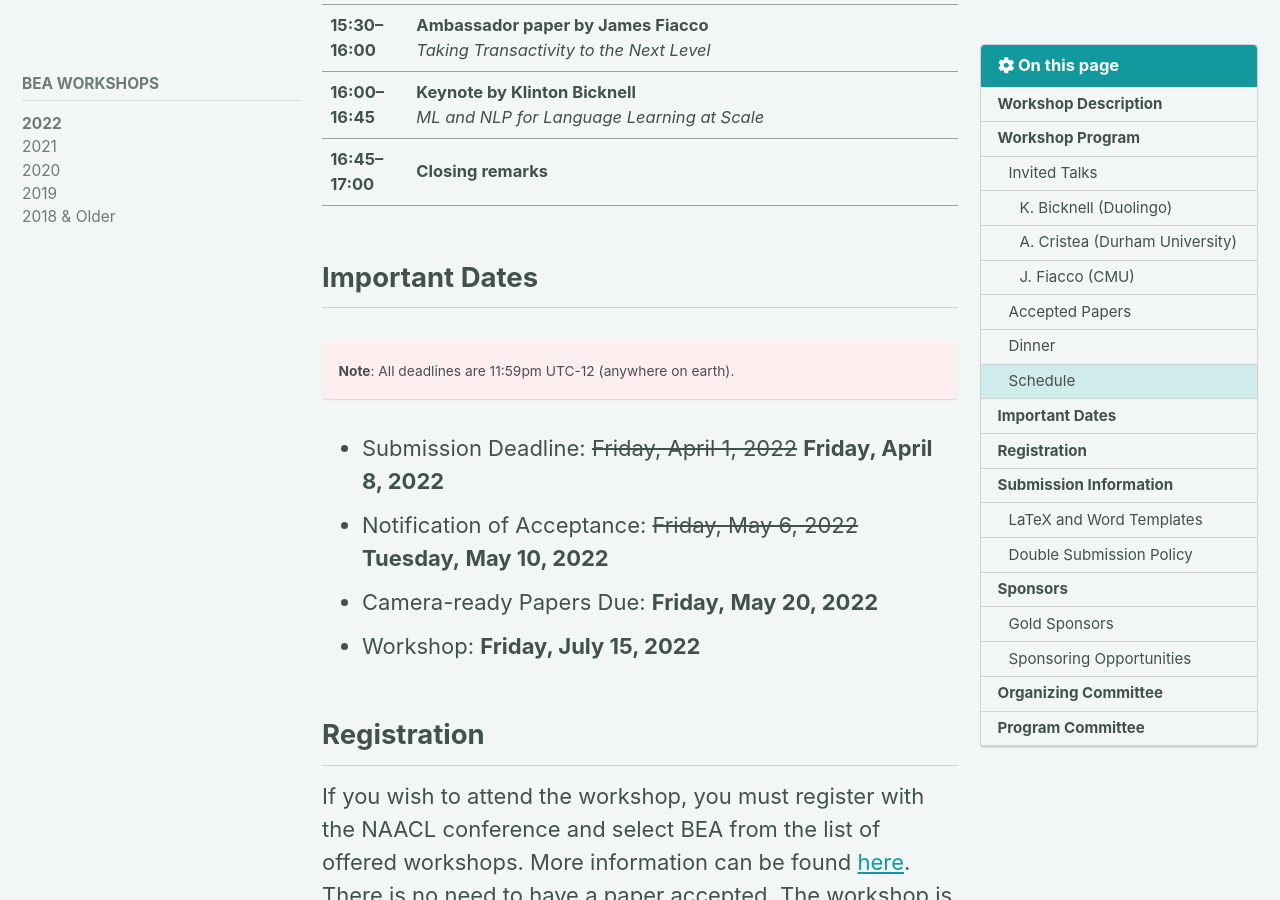
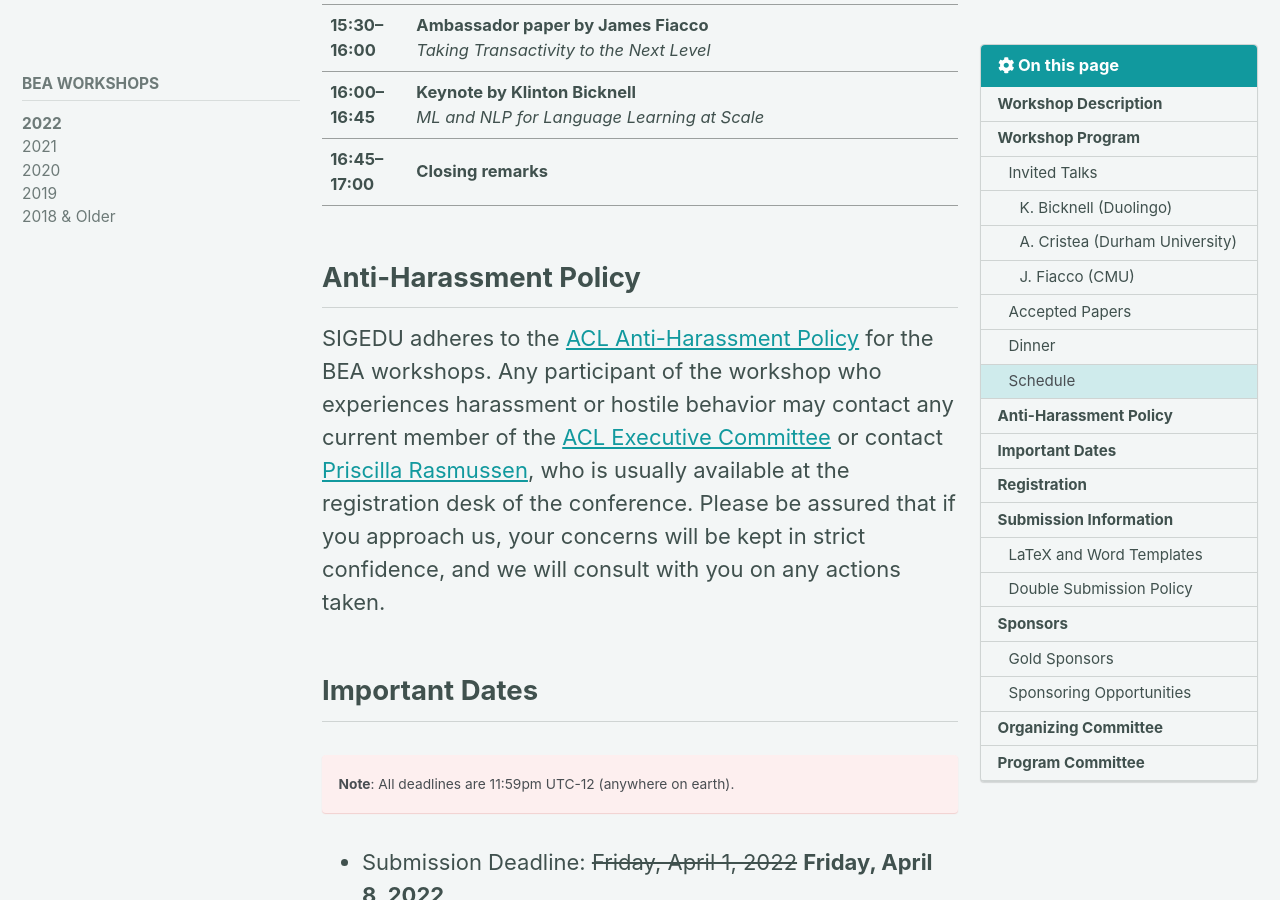
Before and after one commit to sigedu-org/website, a Jekyll site: the page built from _pages/bea/bea17.md, in a window 1280 px wide and 900 px high, scrolled down 13723 px. Built offline with Jekyll 4.4.1, drawn with Linux system fonts in a browser that asks for light colours; cached includes are drawn as plain includes; nearby versions of some CDN libraries.

Commit message:
Added Anti-Harassment Policy

```diff
--- a/_pages/bea/bea17.md
+++ b/_pages/bea/bea17.md
@@ -237,6 +237,10 @@ As is the tradition, the dinner will be free for student participants. Unlike th
 | **16:00–16:45** | **Keynote by Klinton Bicknell** <br> *ML and NLP for Language Learning at Scale* |
 | **16:45–17:00** | **Closing remarks** |
 
+## Anti-Harassment Policy
+
+SIGEDU adheres to the <a href="https://www.aclweb.org/adminwiki/index.php?title=Anti-Harassment_Policy">ACL Anti-Harassment Policy</a> for the BEA workshops. Any participant of the workshop who experiences harassment or hostile behavior may contact any current member of the <a href="https://www.aclweb.org/portal/about">ACL Executive Committee</a> or contact <a href="mailto:acl@aclweb.org">Priscilla Rasmussen</a>, who is usually available at the registration desk of the conference. Please be assured that if you approach us, your concerns will be kept in strict confidence, and we will consult with you on any actions taken.
+
 ## Important Dates
 
 <!---
```
